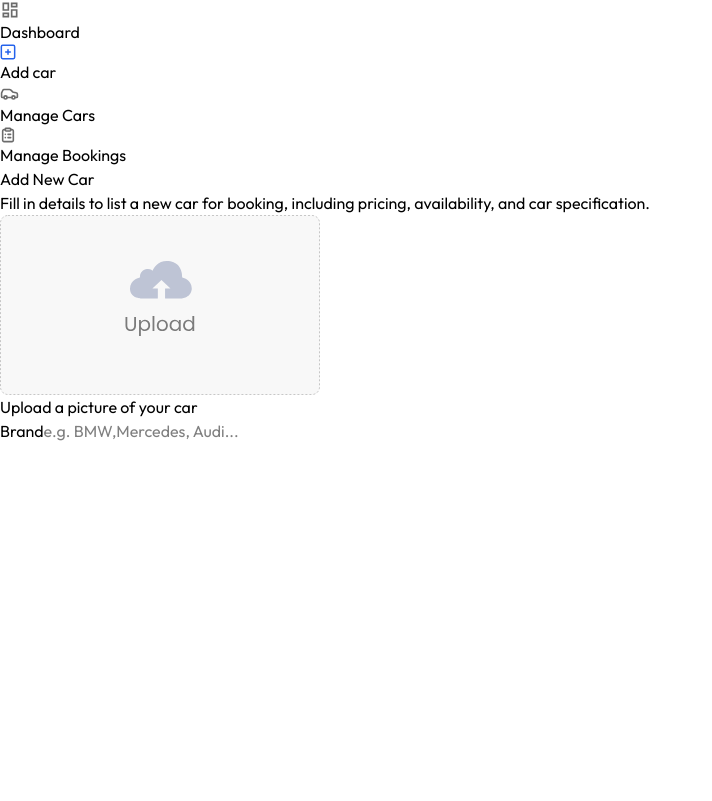
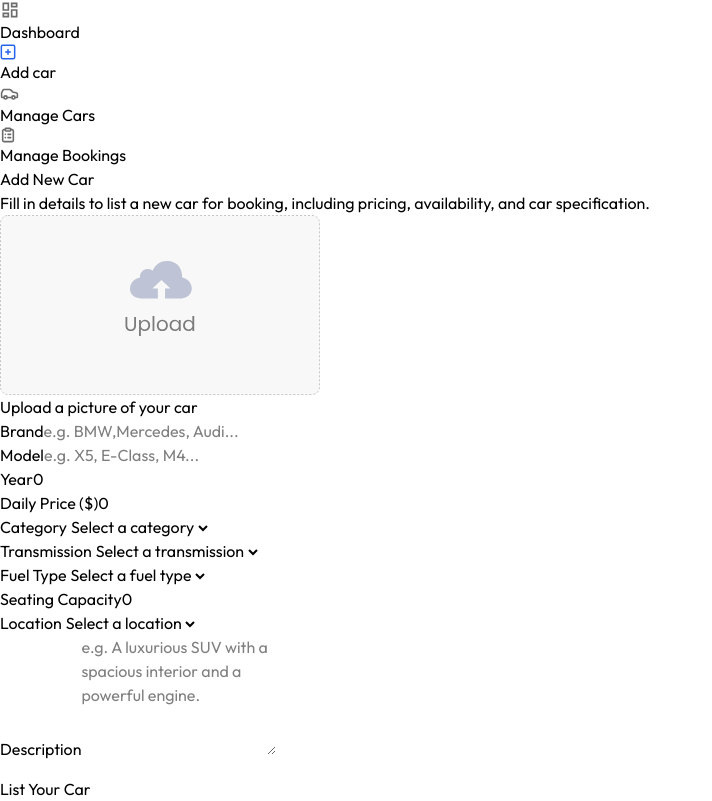
Before and after one commit to natitam1/car-rental-app, a React (Vite) app in the folder client/: page /owner/add-car in a window 1280 px wide. Shown: the part 494-1295 px from the top of the page, without its empty margins (0-712 px from the left). Before the commit the page ends 937 px from the top, so only its background shows below. Built offline with nearby package versions, Linux system fonts and the light colour scheme.

Commit message:
Complete add car component

```diff
--- a/client/src/pages/owner/AddCar.jsx
+++ b/client/src/pages/owner/AddCar.jsx
@@ -2,6 +2,7 @@ import React, { useState } from "react";
 import Title from "../../components/owner/Title";
 import { assets } from "../../assets/assets";
 const AddCar = () => {
+  const currency = import.meta.env.VITE_CURRENCY;
   const [image, setImage] = useState(null);
   const [car, setCar] = useState({
     brand: "",
@@ -54,9 +55,136 @@ const AddCar = () => {
               type="text"
               placeholder="e.g. BMW,Mercedes, Audi..."
               required
+              className="px-3 py-2 mt-1 border border-borderColor rounded-md outline-none"
+              value={car.brand}
+              onChange={(e) => setCar({ ...car, brand: e.target.value })}
+            />
+          </div>
+          <div className="flex flex-col w-full">
+            <label>Model</label>
+            <input
+              type="text"
+              placeholder="e.g. X5, E-Class, M4..."
+              required
+              className="px-3 py-2 mt-1 border border-borderColor rounded-md outline-none"
+              value={car.model}
+              onChange={(e) => setCar({ ...car, model: e.target.value })}
             />
           </div>
         </div>
+        {/* Car Year, Price, Category */}
+        <div className="grid grid-cols-1 sm:grid-cols-2 md:grid-cols-3 gap-6">
+          <div className="flex flex-col w-full">
+            <label>Year</label>
+            <input
+              type="number"
+              placeholder="2025"
+              required
+              className="px-3 py-2 mt-1 border border-borderColor rounded-md outline-none"
+              value={car.year}
+              onChange={(e) => setCar({ ...car, year: e.target.value })}
+            />
+          </div>
+          <div className="flex flex-col w-full">
+            <label>Daily Price ({currency})</label>
+            <input
+              type="number"
+              placeholder="100"
+              required
+              className="px-3 py-2 mt-1 border border-borderColor rounded-md outline-none"
+              value={car.pricePerDay}
+              onChange={(e) => setCar({ ...car, pricePerDay: e.target.value })}
+            />
+          </div>
+          <div className="flex flex-col w-full">
+            <label>Category</label>
+            <select
+              onChange={(e) => setCar({ ...car, category: e.target.value })}
+              value={car.category}
+              className="px-3 py-2 mt-1 border border-borderColor rounded-md outline-none"
+            >
+              <option value="">Select a category</option>
+              <option value="Sedan">Sedan</option>
+              <option value="SUV">SUV</option>
+              <option value="Van">Van</option>
+            </select>
+          </div>
+        </div>
+        {/* Car transmission, fuel type, seating capacity  */}
+        <div className="grid grid-cols-1 sm:grid-cols-2 md:grid-cols-3 gap-6">
+          <div className="flex flex-col w-full">
+            <label>Transmission</label>
+            <select
+              onChange={(e) => setCar({ ...car, transmission: e.target.value })}
+              value={car.transmission}
+              className="px-3 py-2 mt-1 border border-borderColor rounded-md outline-none"
+            >
+              <option value="">Select a transmission</option>
+              <option value="Automatic">Automatic</option>
+              <option value="Manual">Manual</option>
+              <option value="Semi-Automatic">Semi-Automatic</option>
+            </select>
+          </div>
+          <div className="flex flex-col w-full">
+            <label>Fuel Type</label>
+            <select
+              onChange={(e) => setCar({ ...car, fuel_type: e.target.value })}
+              value={car.fuel_type}
+              className="px-3 py-2 mt-1 border border-borderColor rounded-md outline-none"
+            >
+              <option value="">Select a fuel type</option>
+              <option value="Gas">Gas</option>
+              <option value="Diesel">Diesel</option>
+              <option value="Petrol">Petrol</option>
+              <option value="Electric">Electric</option>
+              <option value="Hybrid">Hybrid</option>
+            </select>
+          </div>
+          <div className="flex flex-col w-full">
+            <label>Seating Capacity</label>
+            <input
+              type="number"
+              placeholder="4"
+              required
+              className="px-3 py-2 mt-1 border border-borderColor rounded-md outline-none"
+              value={car.seating_capacity}
+              onChange={(e) =>
+                setCar({ ...car, seating_capacity: e.target.value })
+              }
+            />
+          </div>
+          {/* car location */}
+          <div className="flex flex-col w-full">
+            <label>Location</label>
+            <select
+              onChange={(e) => setCar({ ...car, location: e.target.value })}
+              value={car.location}
+              className="px-3 py-2 mt-1 border border-borderColor rounded-md outline-none"
+            >
+              <option value="">Select a location</option>
+              <option value="New York">New York</option>
+              <option value="Los Angeles">Los Angeles</option>
+              <option value="Houston">Houston</option>
+              <option value="Chicago">Electric</option>
+            </select>
+          </div>
+        </div>
+        {/* car description */}
+        <div className="flex flex-col w-full">
+          <label>Description</label>
+          <textarea
+            rows={5}
+            placeholder="e.g. A luxurious SUV with a spacious interior and a powerful engine."
+            required
+            className="px-3 py-2 mt-1 border border-borderColor rounded-md outline-none"
+            value={car.description}
+            onChange={(e) => setCar({ ...car, description: e.target.value })}
+          ></textarea>
+        </div>
+        <button className="flex items-center gap-2 px-4 py-2.5 mt-4 bg-primary text-white rounded-md font-medium w-max cursor-pointer">
+          <img src={assets.tick_icon} alt="" />
+          List Your Car
+        </button>
       </form>
     </div>
   );
```
